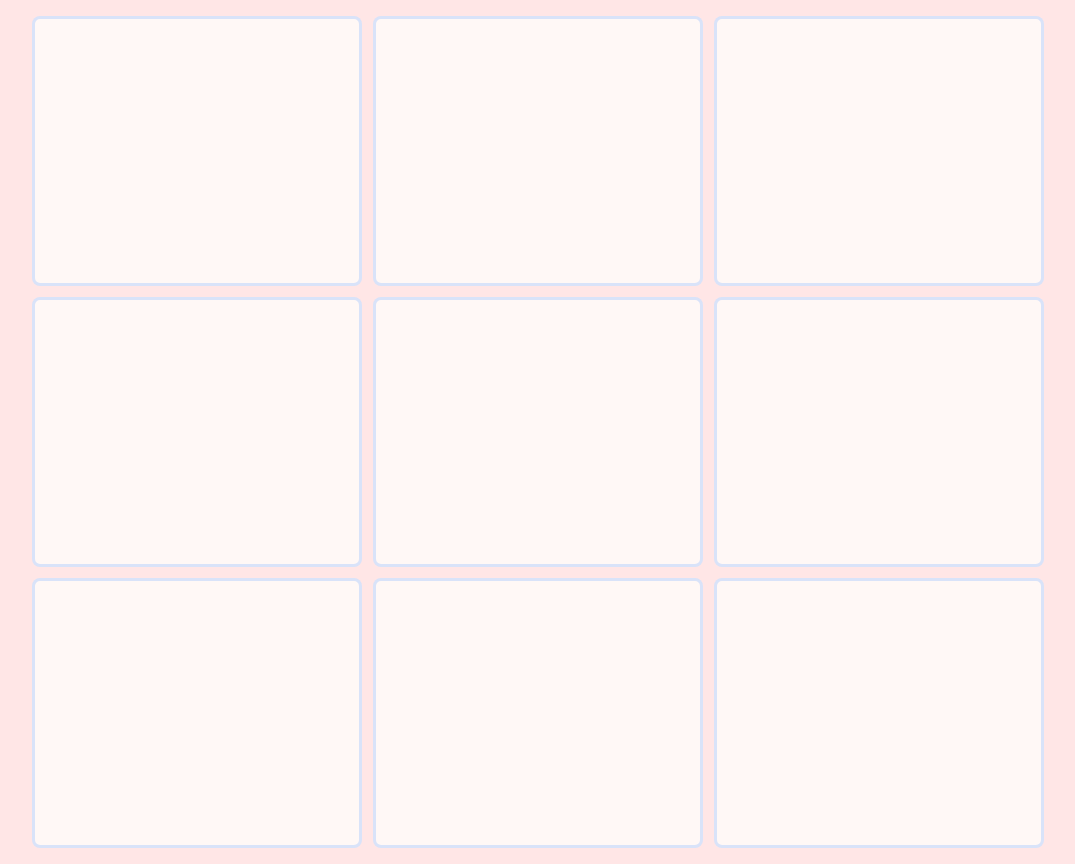
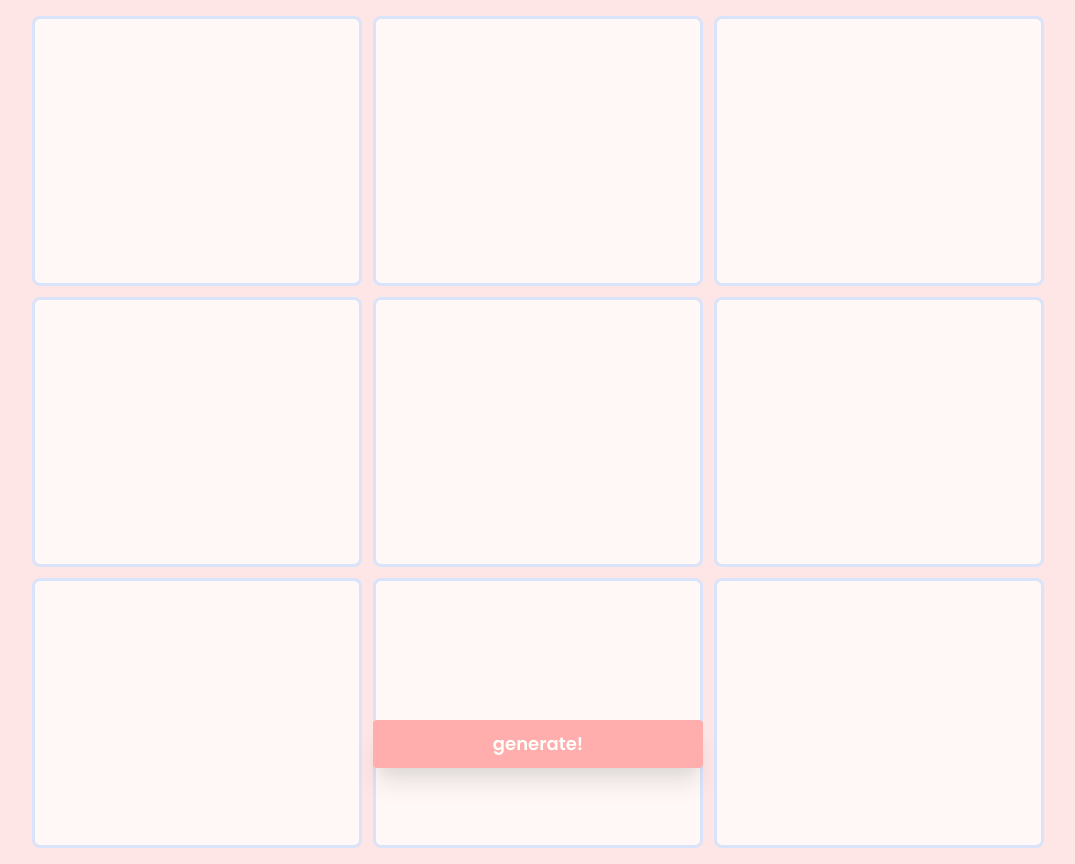
Before and after one commit to witchtrash/kyuu, a React (Create React App) app: page / in a window 1280 px wide. Shown: the whole page, without its empty margins (102-1177 px from the left). Built offline with nearby package versions, Linux system fonts and the light colour scheme.

Commit message:
Basic image generation

```diff
--- a/src/App.tsx
+++ b/src/App.tsx
@@ -1,27 +1,48 @@
 import React from 'react';
 import { Background } from 'components/Layout';
 import { Grid, GridItem } from 'components/Grid';
+import { Button } from 'components/Button';
+import { toBlob } from 'html-to-image';
+import { saveAs } from 'file-saver';
+import { theme } from 'util/theme';
 import styled from '@emotion/styled';
+import '@fontsource/poppins/600.css';
 
 const AppBackground = styled(Background)`
   display: flex;
-  flex: 1 1 auto;
 `;
 
 export const App = () => {
+  const gridRef = React.useRef<HTMLDivElement>(null);
+
+  const items = new Array(9)
+    .fill(0)
+    .map((_, i) => <GridItem imageKey={`image-${i}`} key={`image-${i}`} />);
+
+  const generateImage = () => {
+    if (!gridRef.current) {
+      return;
+    }
+    toBlob(gridRef.current, {
+      backgroundColor: theme.fn.pastel(),
+      style: {
+        margin: '0',
+      },
+    }).then(blob => {
+      if (blob) {
+        saveAs(blob, `kyuu-collage-${(+new Date()).toString(36).slice(-5)}`);
+      }
+    });
+  };
+
   return (
-    <AppBackground>
-      <Grid rows={3} columns={3}>
-        <GridItem imageKey="test" />
-        <GridItem imageKey="test" />
-        <GridItem imageKey="test" />
-        <GridItem imageKey="test" />
-        <GridItem imageKey="test" />
-        <GridItem imageKey="test" />
-        <GridItem imageKey="test" />
-        <GridItem imageKey="test" />
-        <GridItem imageKey="test" />
-      </Grid>
-    </AppBackground>
+    <React.Fragment>
+      <AppBackground>
+        <Grid ref={gridRef} rows={3} columns={3}>
+          {items}
+        </Grid>
+      </AppBackground>
+      <Button onClick={generateImage}>generate!</Button>
+    </React.Fragment>
   );
 };
--- /dev/null
+++ b/src/components/Button.tsx
@@ -0,0 +1,30 @@
+import styled from '@emotion/styled';
+
+export const Button = styled.button`
+  height: 48px;
+  width: 330px;
+  border-radius: 4px;
+  background-color: ${props => props.theme.palette.lightPink.hex};
+  color: ${props => props.theme.palette.powder.hex};
+  position: absolute;
+  margin: 0 auto;
+  left: 0;
+  right: 0;
+  font-size: 18px;
+  font-weight: 600;
+  font-family: 'Poppins';
+
+  bottom: 32px;
+  outline: none;
+  border: 0;
+  box-shadow: rgba(0, 0, 0, 0.1) 0px 20px 25px -5px,
+    rgba(0, 0, 0, 0.04) 0px 10px 10px -5px;
+
+  transition: 0.3s margin-bottom, background-color;
+
+  &:hover {
+    cursor: pointer;
+    background-color: ${props => props.theme.fn.luminescence('lightPink', -3)};
+    margin-bottom: 3px;
+  }
+`;
```
